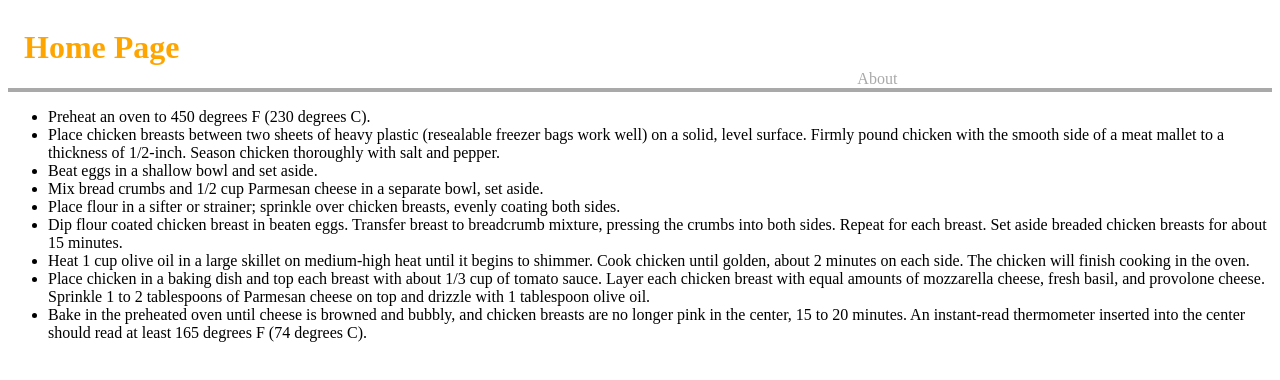
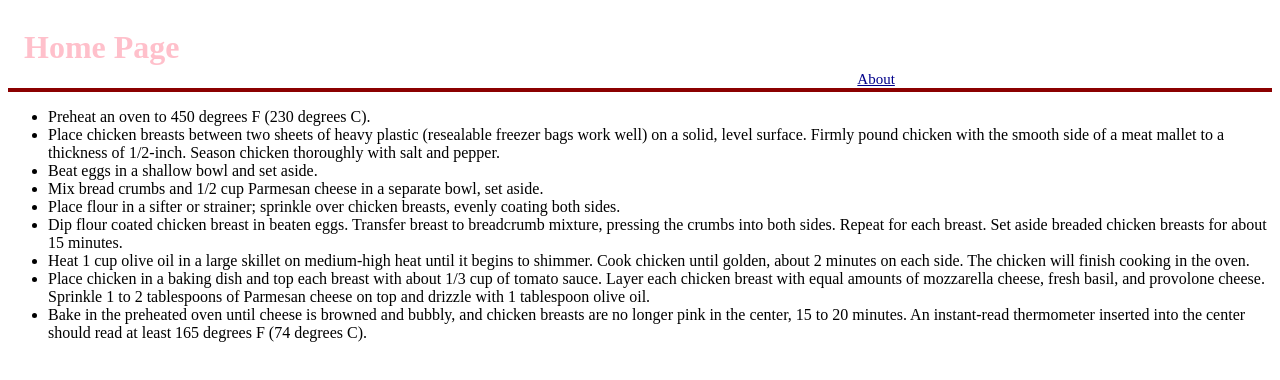
Before and after one commit to EJL85/colEllie-ver2, a plain HTML site: page app/index.html in a window 1280 px wide. Drawn offline with Linux system fonts and the light colour scheme.

Commit message:
Changes to CSS file made: a font -> 15px, a color -> darkblue, a text-decoration -> underline, h1 color -> pink, header bottom border color -> darkred

```diff
--- a/app/styles.css
+++ b/app/styles.css
@@ -3,13 +3,13 @@ header {
   grid-template-columns: repeat(6, 1fr);
   grid-gap: 10px;
   align-items: end;
-  border-bottom: .3rem solid darkgrey;
+  border-bottom: .3rem solid darkred;
 }
 
 h1 {
   grid-column: 1/span 2;
   margin-left: 1rem;
-  color: orange;
+  color: pink;
 }
 
 nav {
@@ -17,7 +17,7 @@ nav {
 }
 
 nav a {
-  text-decoration: none;
-  color: darkgrey;
-  font-size:
+  text-decoration: underline;
+  color: darkblue;
+  font-size: 15px;
 }
```
